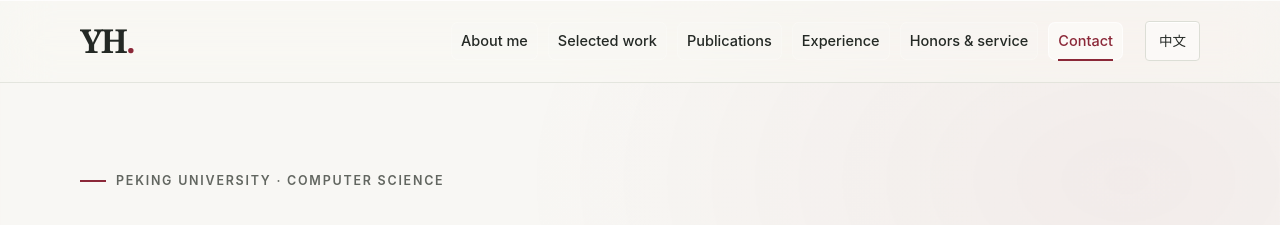
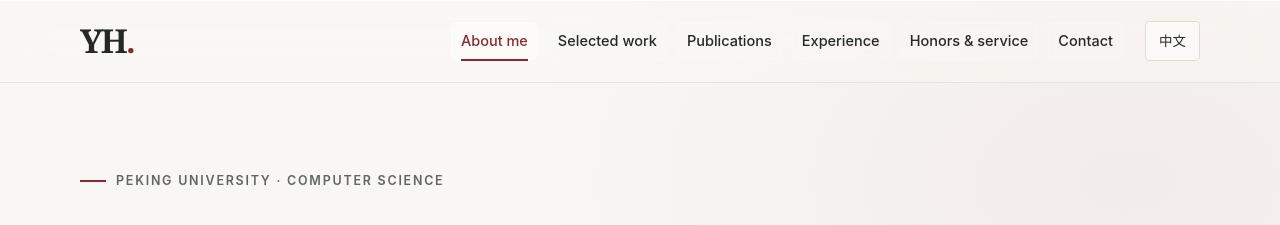
Before and after one commit to heyuanpengpku/heyuanpeng.github.io, a Jekyll site: the page built from _pages/about.md, in a window 1280 px wide. Shown: the top 225 px of the page. Built offline with Jekyll 4.4.1, drawn with Linux system fonts in a browser that asks for light colours.

Commit message:
Use a consistent navigation threshold with enough closing scroll space

```diff
--- a/assets/css/academic.css
+++ b/assets/css/academic.css
@@ -12,6 +12,7 @@
     -apple-system, BlinkMacSystemFont, "Segoe UI", "PingFang SC",
     "Hiragino Sans GB", "Microsoft YaHei", sans-serif;
   --width: 1120px;
+  --section-anchor-offset: 105px;
 }
 
 * {
@@ -19,7 +20,7 @@
 }
 html {
   scroll-behavior: smooth;
-  scroll-padding-top: 105px;
+  scroll-padding-top: var(--section-anchor-offset);
 }
 body {
   margin: 0;
@@ -1005,6 +1006,10 @@ html[data-language="zh"] .contact-section h2 {
 }
 .contact-section {
   display: grid;
+  /* Leave enough scroll room for every section to reach the same nav threshold. */
+  min-height: calc(100vh - var(--section-anchor-offset));
+  min-height: calc(100svh - var(--section-anchor-offset));
+  align-content: start;
   grid-template-columns: 1.15fr 1fr;
   grid-template-areas: "heading ." "details aside";
   column-gap: 90px;
@@ -1290,7 +1295,7 @@ html[data-language="zh"] .contact-section h2 {
 
 @media (max-width: 640px) {
   html {
-    scroll-padding-top: 88px;
+    --section-anchor-offset: 88px;
   }
   .wrap,
   .header-inner {
@@ -1932,6 +1937,7 @@ button:focus-visible .link-arrow {
     break-inside: avoid;
   }
   .contact-section {
+    min-height: 0;
     padding: 25px 0;
   }
   .publication-thumbnail {
--- a/assets/js/academic.js
+++ b/assets/js/academic.js
@@ -167,32 +167,14 @@
     const anchorOffset =
       parseFloat(getComputedStyle(document.documentElement).scrollPaddingTop) ||
       0;
-    const anchorThreshold = Math.max(
+    const threshold = Math.max(
       (header ? header.getBoundingClientRect().height : 0) + 32,
       anchorOffset + 2,
     );
-    // Near the page end, later sections cannot reach the sticky header.
-    // Move the reading line down through the viewport over the final screenful
-    // so short closing sections still become active before Contact.
-    const remainingScroll = Math.max(
-      0,
-      document.documentElement.scrollHeight -
-        window.innerHeight -
-        window.scrollY,
-    );
-    const endProgress = Math.max(0, 1 - remainingScroll / window.innerHeight);
-    const threshold =
-      anchorThreshold + (window.innerHeight - anchorThreshold) * endProgress;
     let active = navigation[0];
     navigation.forEach((item) => {
       if (item.section.getBoundingClientRect().top <= threshold) active = item;
     });
-    if (
-      window.scrollY + window.innerHeight >=
-      document.documentElement.scrollHeight - 2
-    ) {
-      active = navigation[navigation.length - 1];
-    }
     document
       .querySelectorAll(".desktop-nav a, .mobile-nav a")
       .forEach((link) => {
```
